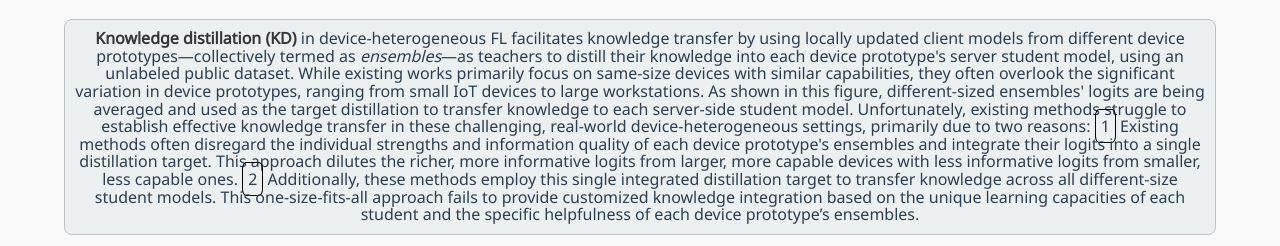
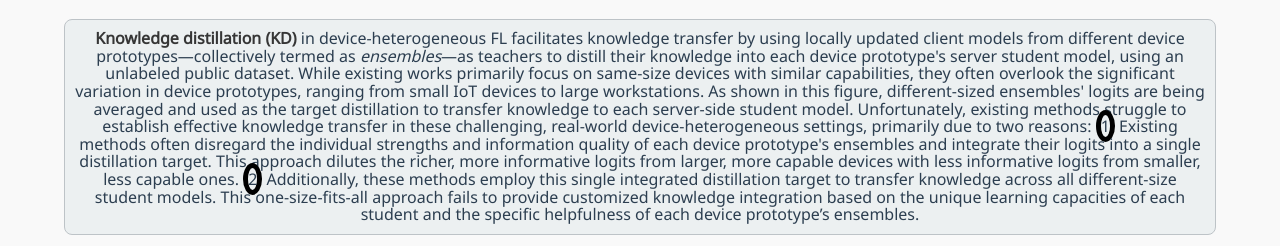
Before and after one commit to MMorafah/takfl.github.io, a plain HTML site: page index.html in a window 1280 px wide. Shown: the part 3084-3330 px from the top of the page. Drawn offline with nearby package versions, Linux system fonts and the light colour scheme; some icons are missing; a web font is replaced by a local one.

Commit message:
Update index.html

```diff
--- a/index.html
+++ b/index.html
@@ -206,9 +206,9 @@
 
       Unfortunately, existing methods struggle to establish effective knowledge transfer in these challenging, real-world device-heterogeneous settings, primarily due to two reasons:
 
-      <span style="border:1px solid black; border-radius:20%; padding:5px;">1</span> Existing methods often disregard the individual strengths and information quality of each device prototype's ensembles and integrate their logits into a single distillation target. This approach dilutes the richer, more informative logits from larger, more capable devices with less informative logits from smaller, less capable ones.
+      <span style="border:5px solid black; border-radius:50%; padding:0px;">1</span> Existing methods often disregard the individual strengths and information quality of each device prototype's ensembles and integrate their logits into a single distillation target. This approach dilutes the richer, more informative logits from larger, more capable devices with less informative logits from smaller, less capable ones.
 
-      <span style="border:1px solid black; border-radius:20%; padding:5px;">2</span> Additionally, these methods employ this single integrated distillation target to transfer knowledge across all different-size student models. This one-size-fits-all approach fails to provide customized knowledge integration based on the unique learning capacities of each student and the specific helpfulness of each device prototype’s ensembles.
+      <span style="border:5px solid black; border-radius:50%; padding:0px;">2</span> Additionally, these methods employ this single integrated distillation target to transfer knowledge across all different-size student models. This one-size-fits-all approach fails to provide customized knowledge integration based on the unique learning capacities of each student and the specific helpfulness of each device prototype’s ensembles.
 
 </section>
 <!-- End of Device Heterogeneous FL Section -->
```
